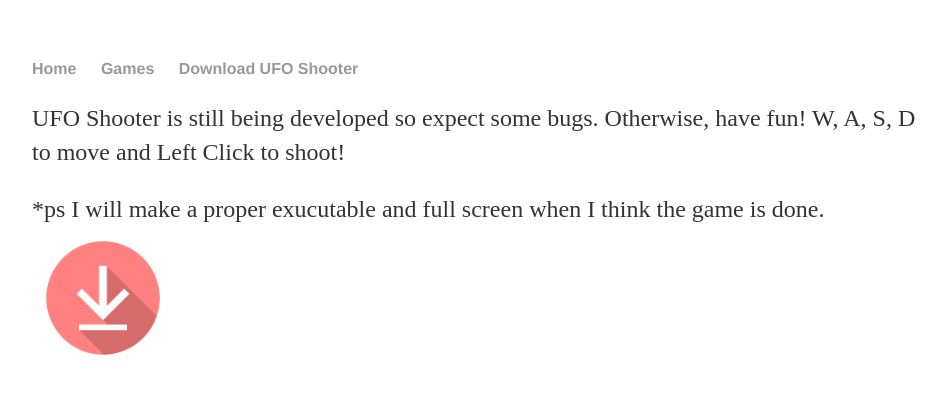
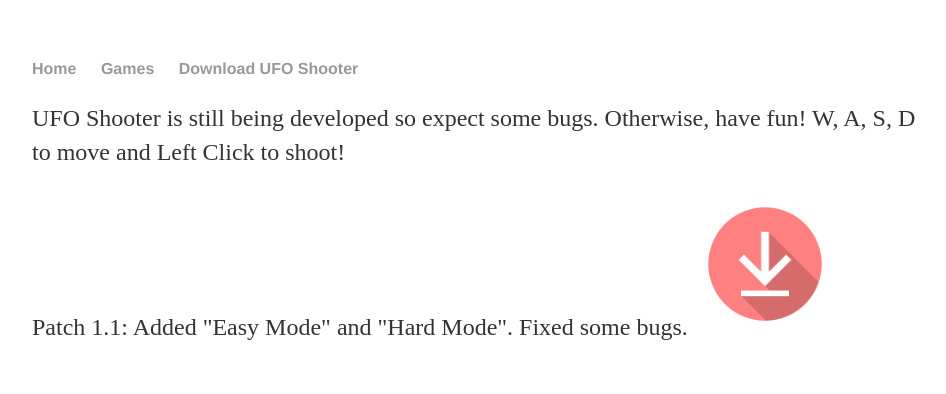
Before and after one commit to BardyBard/BardyBard.github.io, a Jekyll site: the page built from ufo_shooter.html, in a window 1280 px wide. Shown: the top 394 px of the page, without its empty margins (160-1106 px from the left). Built offline with Jekyll 4.4.1, drawn with Linux system fonts in a browser that asks for light colours.

Commit message:
Update ufo_shooter.html

```diff
--- a/ufo_shooter.html
+++ b/ufo_shooter.html
@@ -4,7 +4,9 @@ title: Download UFO Shooter
 ---
 <div class="blurb">
 	<p> UFO Shooter is still being developed so expect some bugs. Otherwise, have fun! W, A, S, D to move and Left Click to shoot!
-	<p> *ps I will make a proper exucutable and full screen when I think the game is done.
+	<p> Patch 1.1:
+		Added "Easy Mode" and "Hard Mode".
+		Fixed some bugs.
 <a href="/UFO Shooter.exe" download>
   <img border="0" src="/download-1915749_1280.png" alt="bardybard.github.io" width="142" height="142">
 </a>
```
